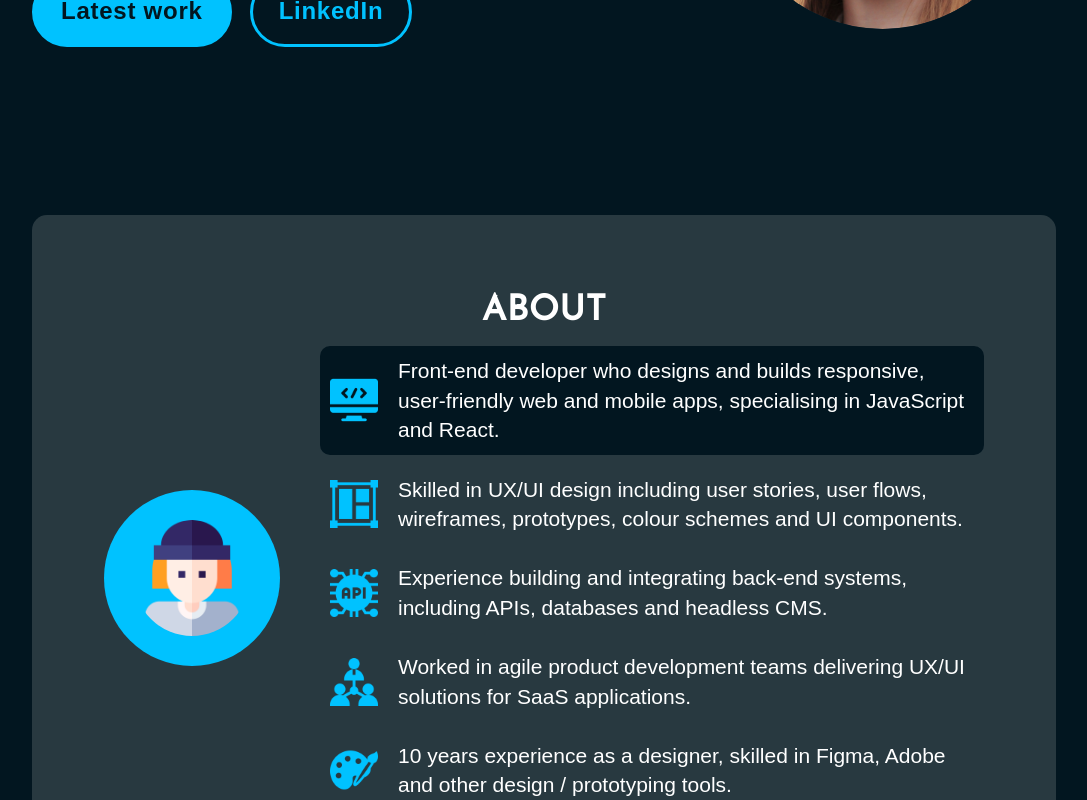
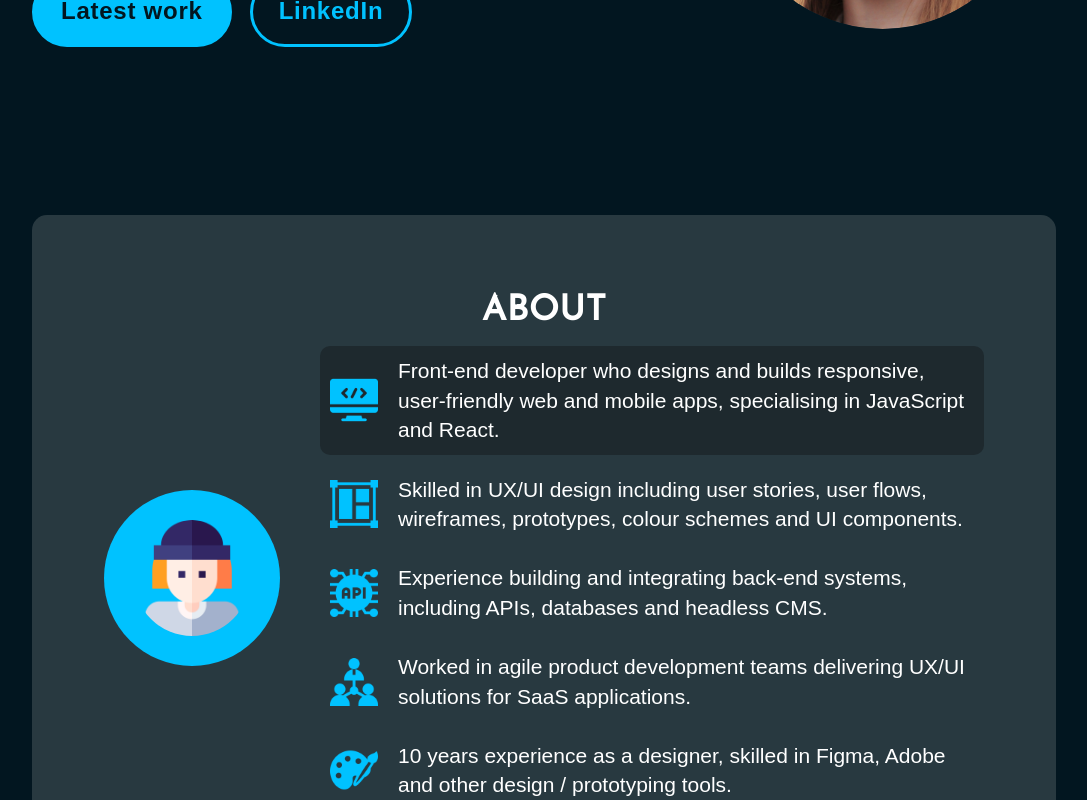
Before and after one commit to GemboJones/my-react-portfolio, a React (Vite) app: page / in a window 1280 px wide. In both pictures the pointer is over the item 748 px from the left and 858 px from the top of the page. Shown: the part 458-1258 px from the top of the page, without its empty margins (96-1183 px from the left). Built offline with nearby package versions, Linux system fonts and the light colour scheme; a web font is replaced by a local one.

Commit message:
updates about section styling

```diff
--- a/src/Components/About/About.module.css
+++ b/src/Components/About/About.module.css
@@ -55,7 +55,7 @@
 }
 
 .aboutItem:hover {
-  background-color: var(--color-bg);
+  background-color: rgba(12, 12, 12, 0.35);
   transition: 0.2s;
 }
 
--- a/src/data/projects.json
+++ b/src/data/projects.json
@@ -3,7 +3,7 @@
     "title": "Food Delivery Web App",
     "imageSrc": "projects/nextjs-food-web-app-thumb.png",
     "description": "Food ordering full stack web app built with NextJS, headless CMS and Clerk. ",
-    "sideNote": "🔥Updates coming soon!",
+    "sideNote": "🔥 Updates coming soon!",
     "skills": [
       "Next.js",
       "React",
```
